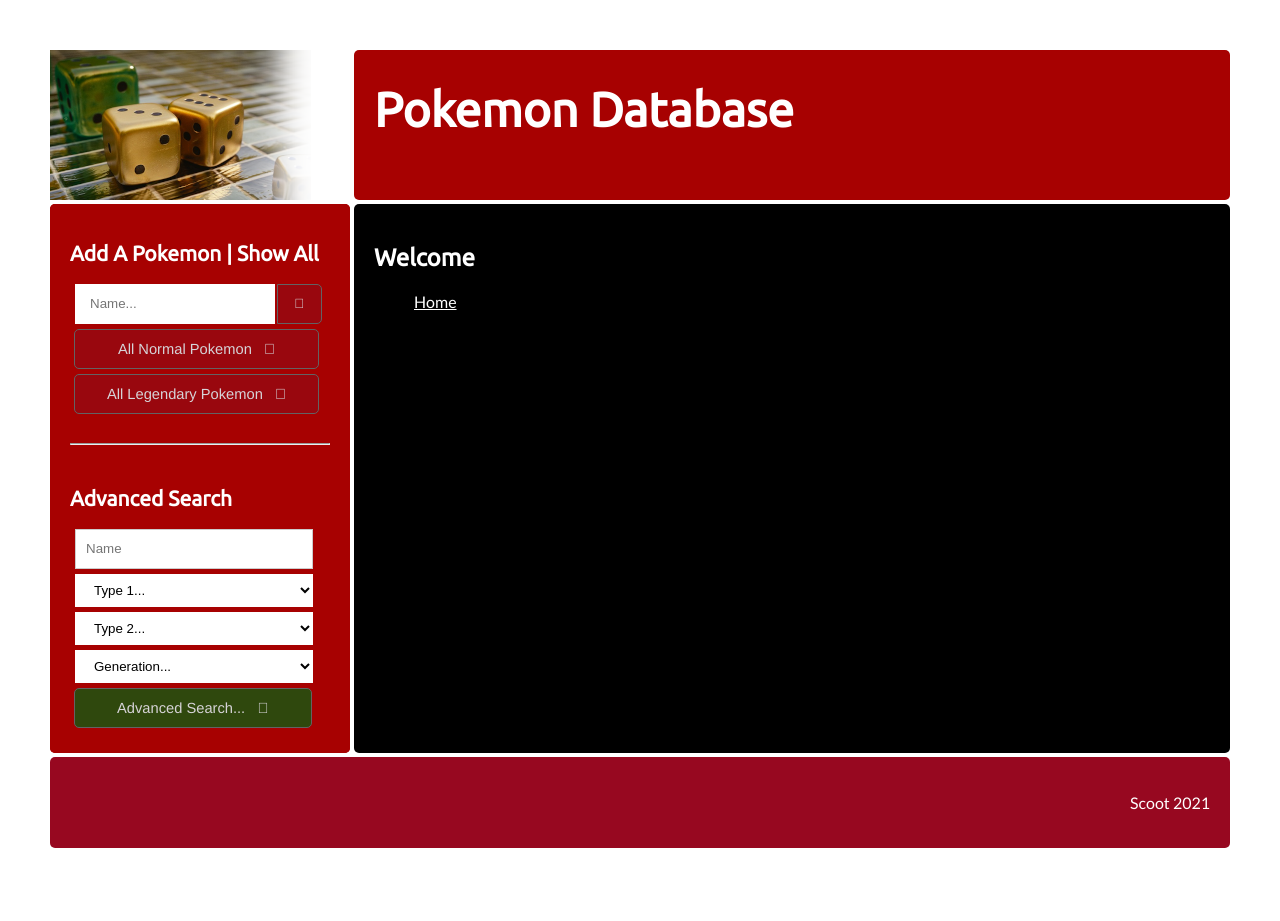
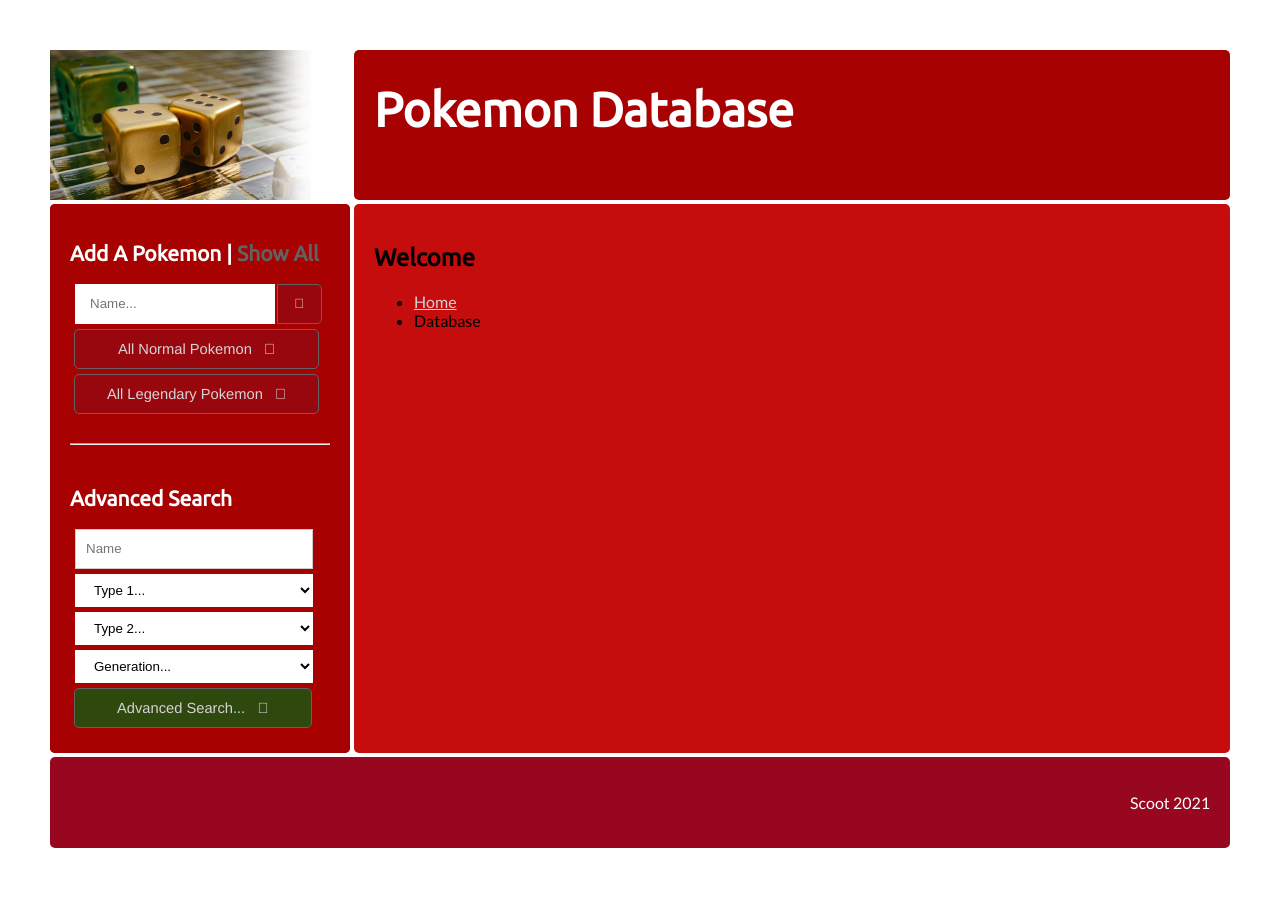
Before and after one commit to Iron-Scott/Y12-DGP-Assessment, a PHP site: page /index.php in a window 1280 px wide. Run offline with PHP 8.4, Linux system fonts and the light colour scheme; data that the repository does not hold is empty.

Commit message:
Revert "12.11.2021"
This reverts commit 6fd7e5e715220fa391bdc2dab99359f40a72242b.

```diff
--- a/css/data_styles.css
+++ b/css/data_styles.css
@@ -15,7 +15,7 @@ body {
 
 /* message styling if grid not supported */
 .message {
-    background-color: rgb(0, 0, 0);
+    background-color: #333;
     color: #fff;
     padding: 10px;
 }
@@ -37,7 +37,7 @@ body {
 
 
 .box {
-    background-color: #fff; /* dark grey */
+    background-color: #444; /* dark grey */
     border-radius: 5px;
     padding: 20px;
     }
@@ -78,7 +78,7 @@ body {
 .main {
     grid-area: main;
     color: #000;
-    background-color: black;
+    background-color: rgb(197, 13, 13);
 }
 
 .side {
@@ -98,7 +98,6 @@ body {
 
 h1, h2, h3, h4 {
     font-family: 'Ubuntu', sans-serif;
-    color: white;
 }
 
 .sub_heading {
@@ -111,8 +110,8 @@ h1, h2, h3, h4 {
 
 /* links in page */
 
-a:link{color: #fff;}
-a:visited{color: rgb(0, 255, 13);}
+a:link{color: #d6d3d7;}
+a:visited{color: #ccc;}
 a:hover{color: #dfcfbc;}
 
 /* side links */
@@ -121,8 +120,8 @@ a.side {
     font-size: 100%;
     text-decoration: none;
 }
-a.side:link, a.side:visited {color: #fff;}
-a.side:hover {color:#4e4e4e; }
+a.side:link, a.side:visited {color: #636263;}
+a.side:hover {color:#8a1737; }
 
 
 /**** Results ****/
@@ -141,7 +140,6 @@ a.side:hover {color:#4e4e4e; }
     color: #8a1737;
     border-radius: 5px;
     padding: 20px;
-    color: black;
     }
 
 
```
